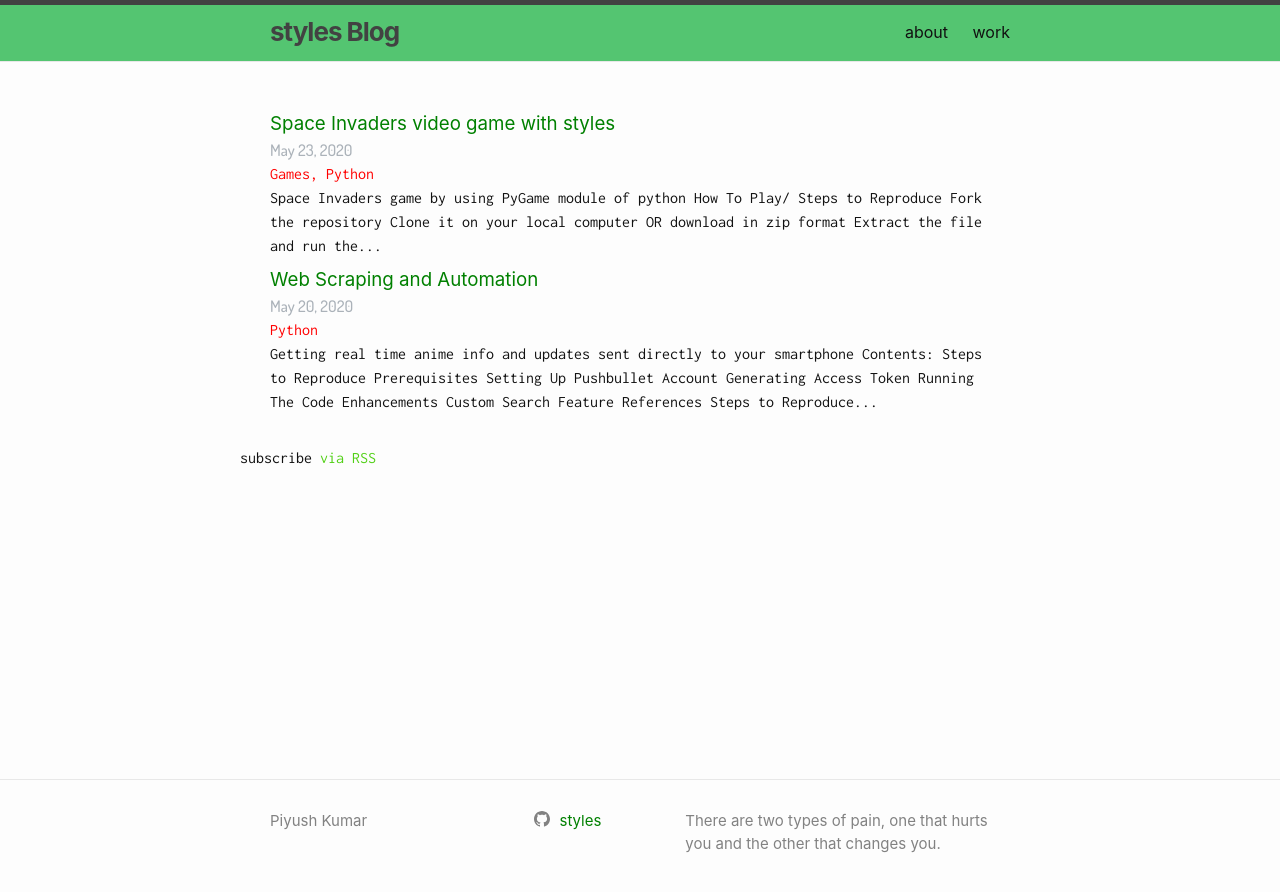
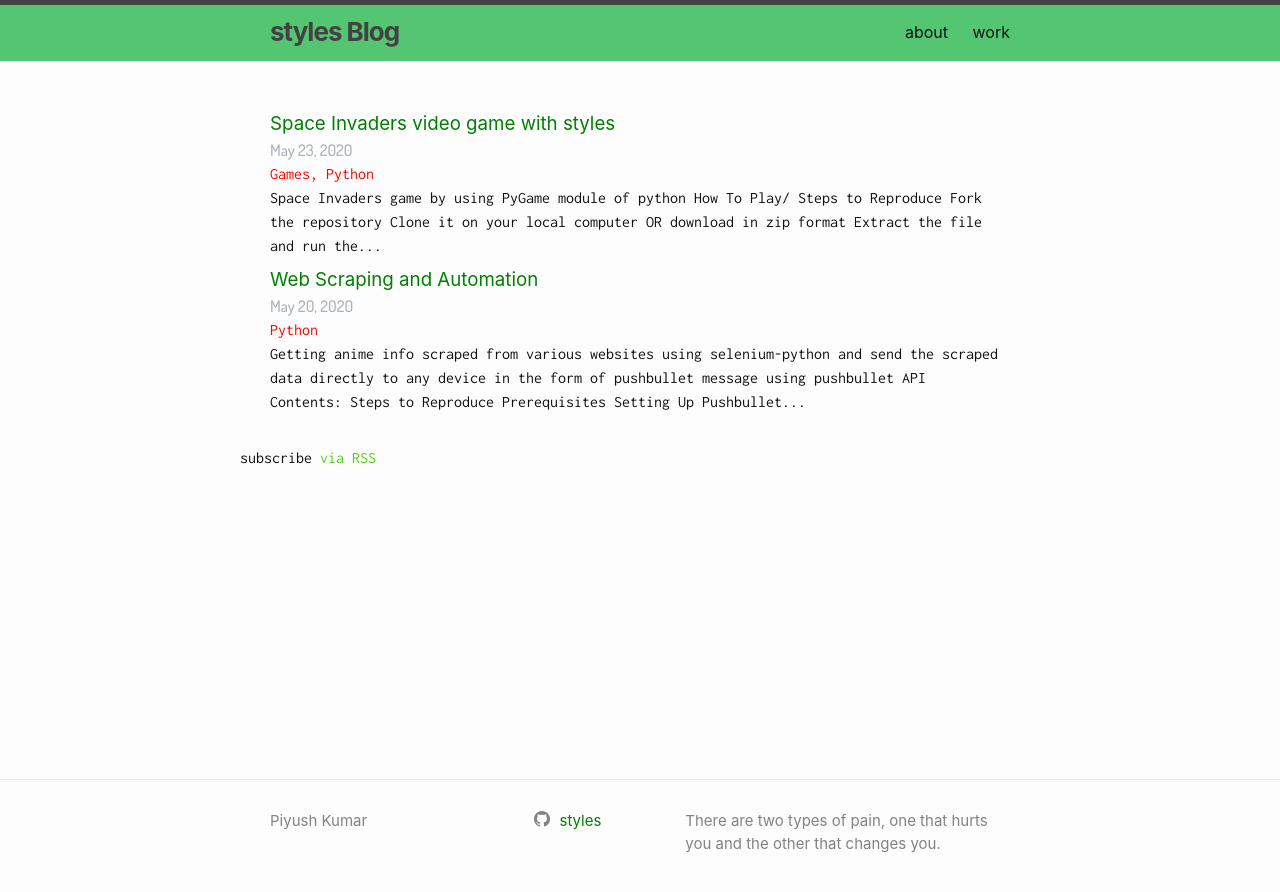
Before and after one commit to styles3544/Blog, a Jekyll site: the page built from index.html, in a window 1280 px wide. Shown: the top 892 px of the page. Built offline with Jekyll 4.4.1, drawn with Linux system fonts in a browser that asks for light colours.

Commit message:
Post edit

````diff
--- a/_python_projects/2020-05-20-.md
+++ b/_python_projects/2020-05-20-.md
@@ -6,7 +6,7 @@
 - python
 ---
 
-> Getting real time anime info and updates sent directly to your smartphone<br/><br/>
+> Getting anime info scraped from various websites using selenium-python and send the scraped data directly to any device in the form of pushbullet message using pushbullet API<br/><br/>
 
 Contents:
 ------------------
@@ -23,30 +23,48 @@
 
    - [References](#References)
 
-<br/><br/>
+<br/>
 
 ## Steps to Reproduce
 
+<br/>
+
 These instructions will get you a copy of the project up and running on your local machine for development and testing purposes. See deployment for notes on how to deploy the project on a live system.
 
-1. Get the code by cloning the repository
+1. Get the code by forking and cloning the repository
 
-2. Open the folder Script and It'll look something like below
+<br/>
+
+2. Download the code t your local machine and open the folder named Script.
+
+<br/>
 
 ![]({{ site.baseurl }}/images/torun1.gif)
 
+<br/>
+
 3. Right click on script1.py file and select --> open with IDLE as shown below ( You will get this option if python is already installed in your pc )
+
+<br/>
 
 ![]({{ site.baseurl }}/images/torun2.gif)
 
-4. Now select 'Run Module' from 'Run' option as shown in next step ( Make sure that you're connected to the internet before running the script )
+<br/>
+
+4. Now select 'Run Module' from 'Run' option as shown in next step ( Make sure that you're connected to the internet before running the script ) <br/>
 
 5. After clicking that one few windows might open like browser, and terminal window as shown below:
    ( After few seconds the browser will automatically close and you can see your results )
 
+<br/>
+
 ![]({{ site.baseurl }}/images/torun3.gif)
 
+<br/>
+
 You can use pyCharm to run the script:
+
+<br/>
 
 ![]({{ site.baseurl }}/images/results1.gif)
 
@@ -65,7 +83,7 @@
 
 ```
 
-<br/><br/>
+<br/>
 
 ## Setting Up Pushbullet Account
 
@@ -73,15 +91,27 @@
 
 1. Make a pushbullet account
 
+<br/>
+
 ![]({{ site.baseurl }}/images/pb.gif)
+
+<br/>
 
 2. Make a channel on your pushbullet account
 
+<br/>
+
 ![]({{ site.baseurl }}/images/pushbullet_make_channel.gif)
+
+<br/>
 
 3. generate your pushbullet ACCESS TOKEN as follows
 
+<br/>
+
 ![]({{ site.baseurl }}/images/creatingaccesstoken.gif)
+
+<br/>
 
 4. Copy the ACCESS TOKEN you generated and replace it with "YOUR_ACCESS_TOKEN" in the code in line
 
@@ -92,18 +122,22 @@
 
 5. Uncomment the lines marked in the following image
 
+<br/>
+
 ![]({{ site.baseurl }}/images/removinghashes.png)
+
+<br/>
 
 6. Run the module again as shown in step 5 of [Steps to Reproduce](#Steps-to-Reproduce) section
 
-<br/><br/>
+<br/>
 
 
 ## Enhancements
 
 Add, delete or edit code as per requirement to add certain enhancements/features like [Custom Search Feature](#Custom-Search-Feature).
 
-<br/><br/>
+<br/>
 
 You can also add feature like:
    + Season Info
@@ -113,14 +147,14 @@
    + What are the Genres of any anime?
    + And many more.....
 
-<br/><br/>
+<br/>
 
 > You can also host your python code online on [wayScript](https://wayscript.com/) and schedule it so that it'll run automatically
 
 ![wayscript]({{ site.baseurl }}/images/Annotation.png)
 
 
-<br/><br/>
+<br/>
 
 ### Custom Search Feature
 <br/>
@@ -135,7 +169,7 @@
 
 I've provided the code for above in Script2 folder, with custom search code and pushbullet code, for more clarity.
 
-<br/><br/>
+<br/>
 
 ## References
 
````
Also changed, not shown: _python_projects/2020-05-23-.md (+13 -7 lines).
